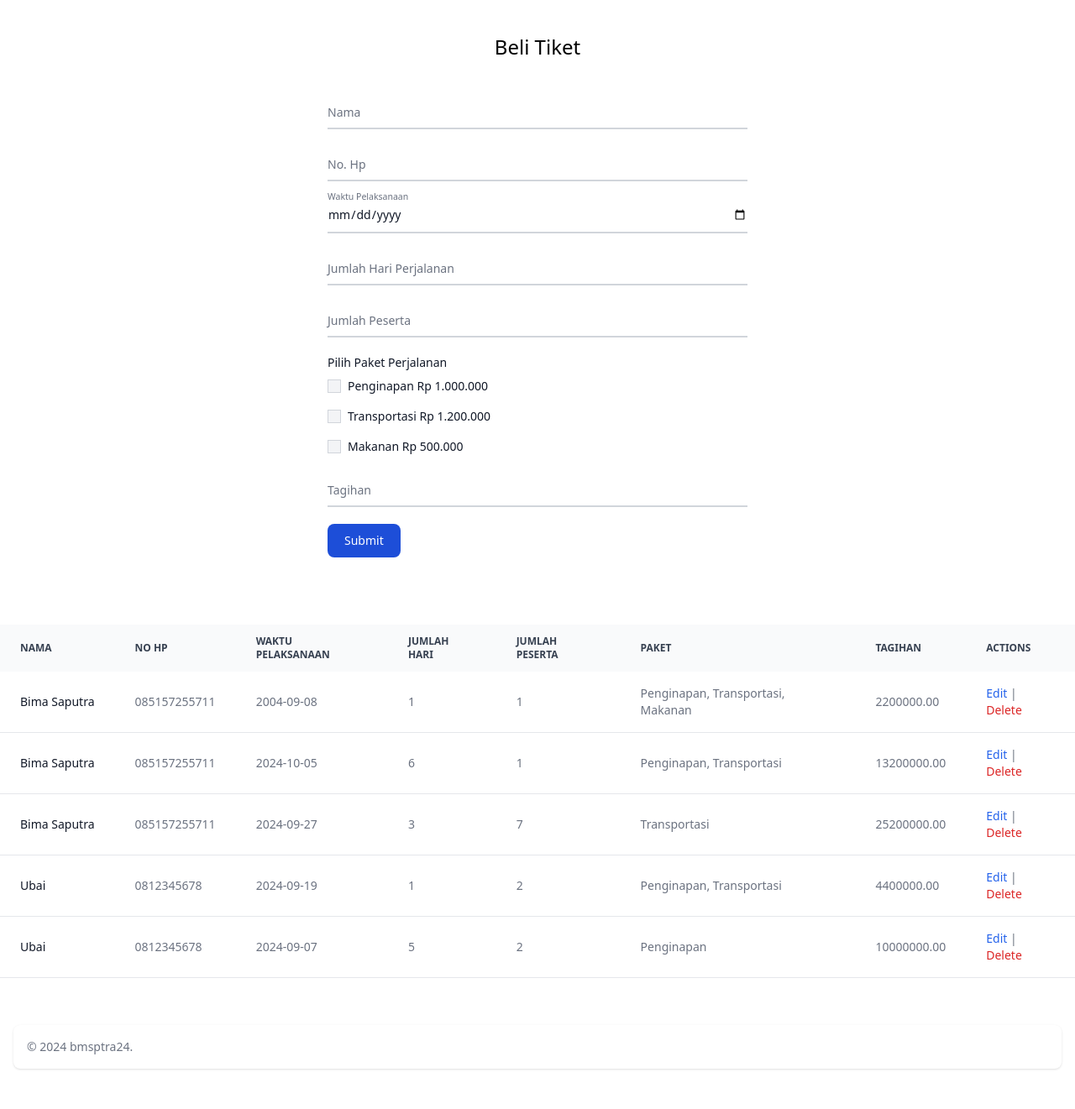
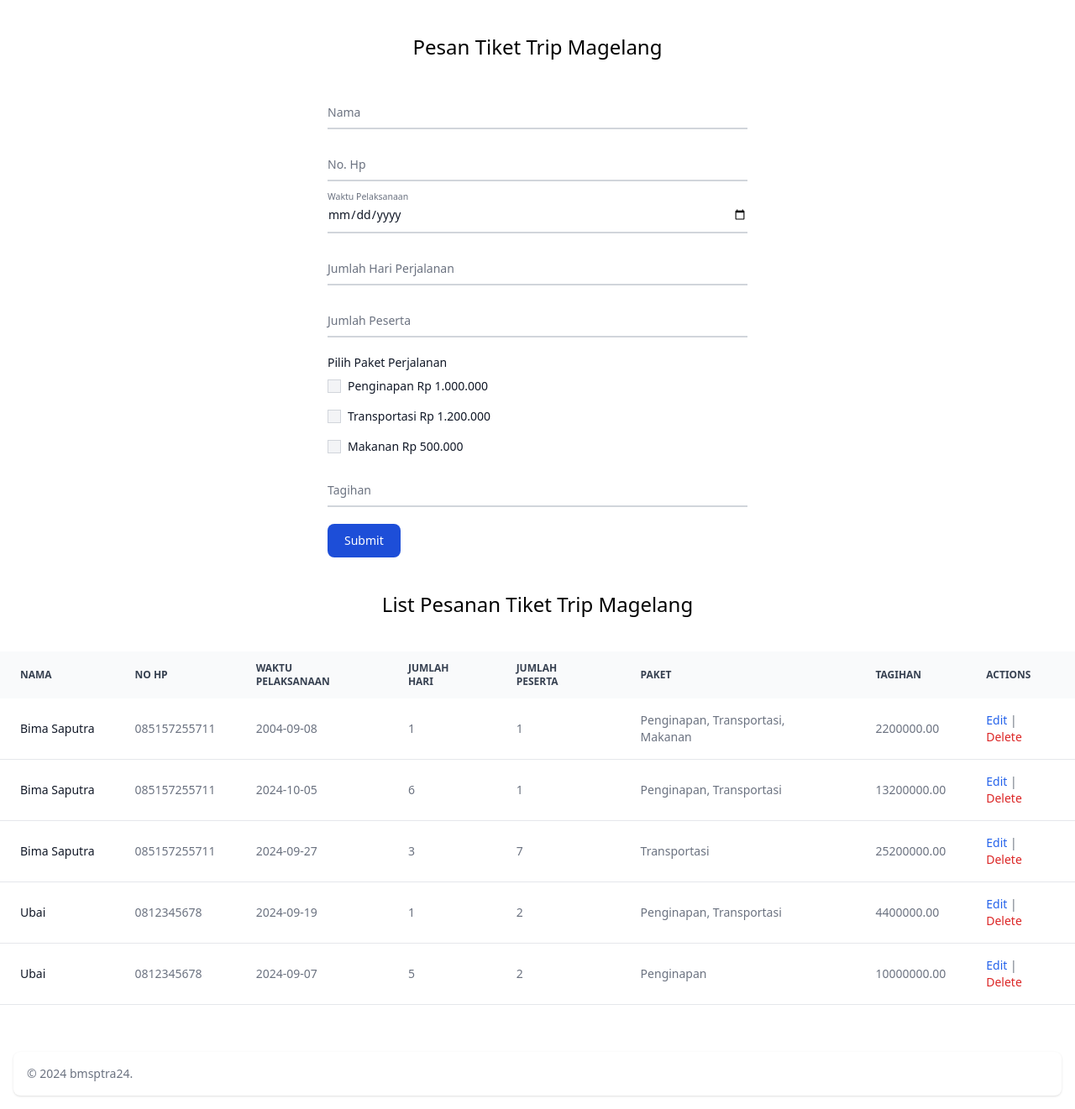
Before and after one commit to bmsptra24/web-magelang, a PHP site: page /ticket.php in a window 1280 px wide. Shown: the part 64-1385 px from the top of the page at 84% size. Before the commit the page ends 1338 px from the top, so only its background shows below. Run offline with PHP 8.4, Linux system fonts and the light colour scheme; data comes from the database, SQL or seed files in the repository; some libraries are stand-ins or nearby versions.

Commit message:
Update ticket.php

```diff
--- a/ticket.php
+++ b/ticket.php
@@ -15,9 +15,13 @@
   <?php include 'components/navbar.php'; ?>
 
   <div class="container mx-auto flex flex-col gap-10 py-10 items-center">
-    <h3 class="text-center text-2xl dark:text-white">Beli Tiket</h3>
+    <h3 class="text-center text-2xl dark:text-white">Pesan Tiket Trip Magelang</h3>
     <?php include 'components/form.php'; ?>
-    <?php include 'components/table.php'; ?>
+
+    <div>
+      <h3 class="text-center text-2xl dark:text-white">List Pesanan Tiket Trip Magelang</h3>
+      <?php include 'components/table.php'; ?>
+    </div>
   </div>
 
   <div class="container mx-auto flex flex-col max-w-screen-xl">
```
